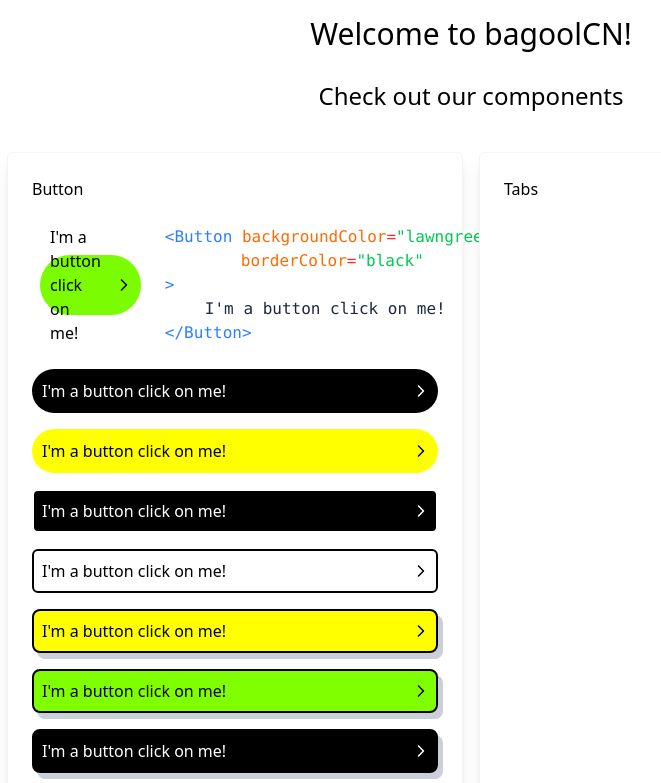
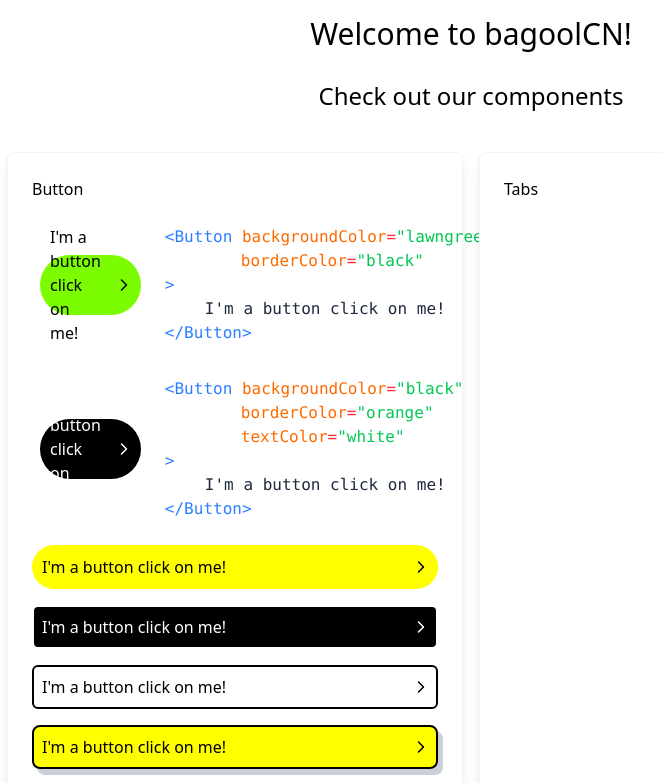
Before and after one commit to bcatalfo/bagoolCN, a React (Vite) app: page / in a window 1280 px wide. Shown: the top 783 px of the page, without its empty margins (169-830 px from the left). Built offline with nearby package versions, Linux system fonts and the light colour scheme.

Commit message:
Added a code block to another button.

```diff
--- a/src/App.tsx
+++ b/src/App.tsx
@@ -41,6 +41,8 @@ export default function App() {
               </code>
             </pre>
           </div>
+          <div className="flex flex-col lg:flex-row gap-2 items-center">
+            <div className="flex grow-1 h-18 lg:h-15 m-2">
               <Button
                 backgroundColor="black"
                 borderColor="orange"
@@ -48,6 +50,37 @@ export default function App() {
               >
                 I'm a button click on me!
               </Button>
+            </div>
+            <pre className="flex grow-2 m-2">
+              <code>
+                <div className="flex">
+                  <span className="text-blue-500">{`<Button `}</span>
+                  <span className="text-orange-500">{`backgroundColor`}</span>
+                  <span className="text-red-500">{`=`}</span>
+                  <span className="text-green-500">{`"black"`}</span>
+                </div>
+                <div className="flex ml-19">
+                  <span className="text-orange-500">{`borderColor`}</span>
+                  <span className="text-red-500">{`=`}</span>
+                  <span className="text-green-500">{`"orange"`}</span>
+                </div>
+                <div className="flex ml-19">
+                  <span className="text-orange-500">{`textColor`}</span>
+                  <span className="text-red-500">{`=`}</span>
+                  <span className="text-green-500">{`"white"`}</span>
+                </div>
+                <div className="flex">
+                  <span className="text-blue-500">{`>`}</span>
+                </div>
+                <div className="flex ml-10">
+                  <span className="text-slate-800">{`I'm a button click on me!`}</span>
+                </div>
+                <div className="flex">
+                  <span className="text-blue-500">{`</Button>`}</span>
+                </div>
+              </code>
+            </pre>
+          </div>
           <Button backgroundColor="yellow" borderColor="black">
             I'm a button click on me!
           </Button>
```
Lines whose indentation alone changed are shown as unchanged.
